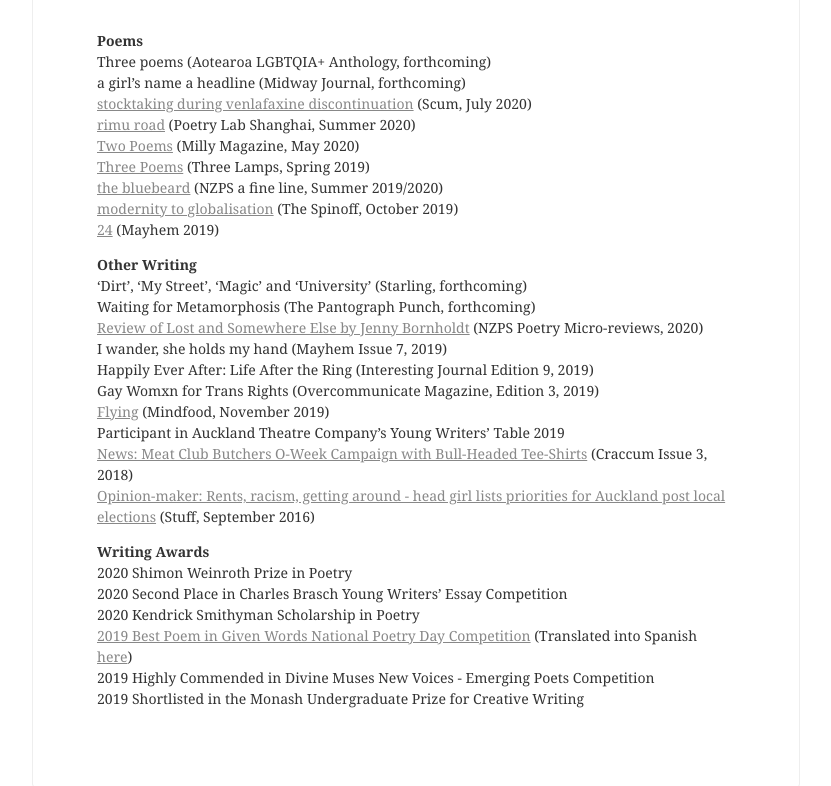
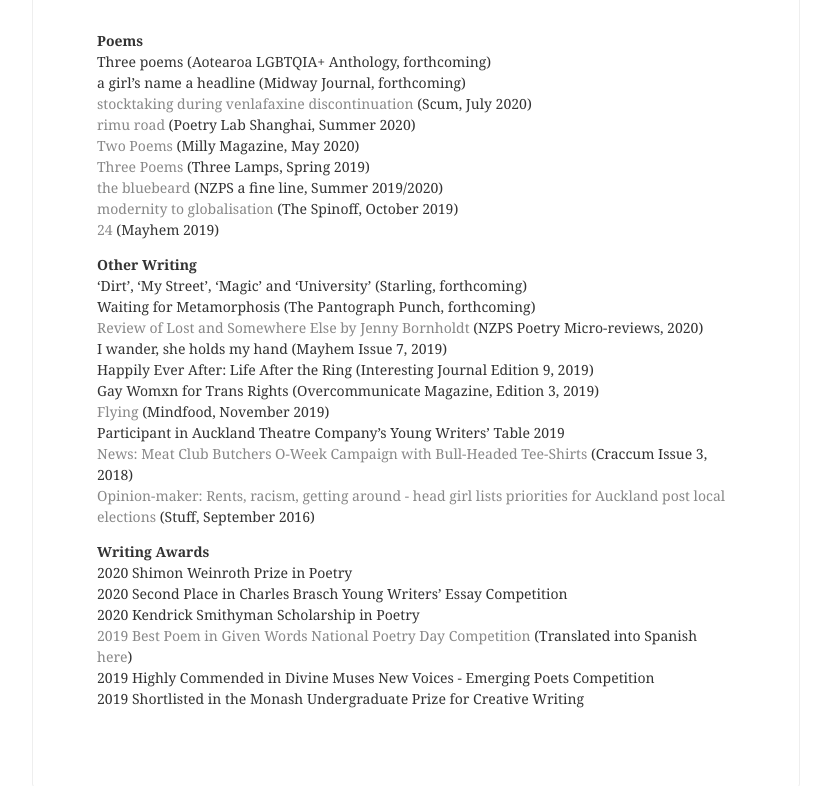
Before and after one commit to lilyholloway/lilyholloway.github.io, a Jekyll site: the page built from cv.md, in a window 1280 px wide. Shown: the part 411-1197 px from the top of the page, without its empty margins (224-1055 px from the left). Built offline with Jekyll 4.4.1, drawn with Linux system fonts in a browser that asks for light colours; nearby versions of some CDN libraries.

Commit message:
Update style.css

```diff
--- a/stylesheets/style.css
+++ b/stylesheets/style.css
@@ -6,6 +6,7 @@
 
 /* Markdown styles */
 .markdown-body a {
+  text-decoration: none;
   color: #888888;
 }
 .markdown-body .highlighter-rouge {
@@ -31,4 +32,9 @@
   padding-left: 3.8rem;
 }
 
+.markdown-body > .link:hover
+{
+  background: url(/images/line.png) repeat-x left bottom;
+}
+
 /* end Markdown styles */
```
